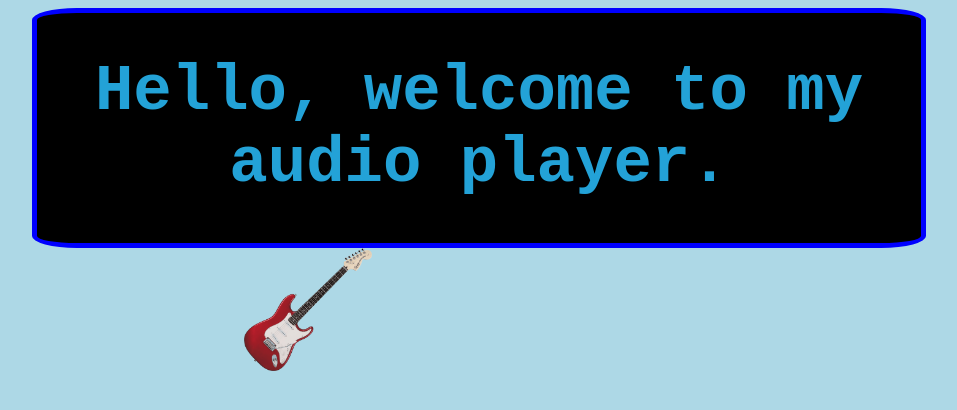
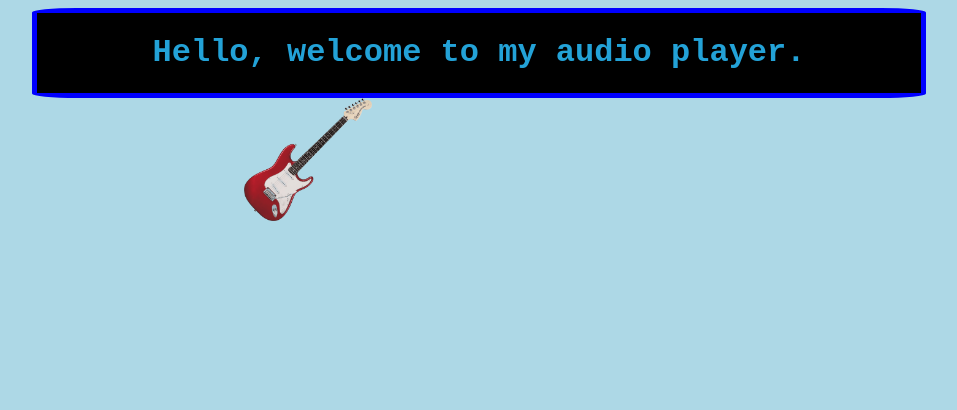
Before and after one commit to ngarden1969/MyAudioPlayer, a PHP site: page / in a window 1280 px wide. Shown: the top 410 px of the page, without its empty margins (166-1123 px from the left). Run offline with PHP 8.4, Linux system fonts and the light colour scheme; some libraries are stand-ins or nearby versions.

Commit message:
Update style.css

```diff
--- a/style.css
+++ b/style.css
@@ -6,7 +6,7 @@ body{
 .title{
     color:#23A2D7;
     text-align: center;
-    font-size: 200%;
+    font-size: 100%;
     background-color:black;
     width:70%;
     margin-left:15%;
```
